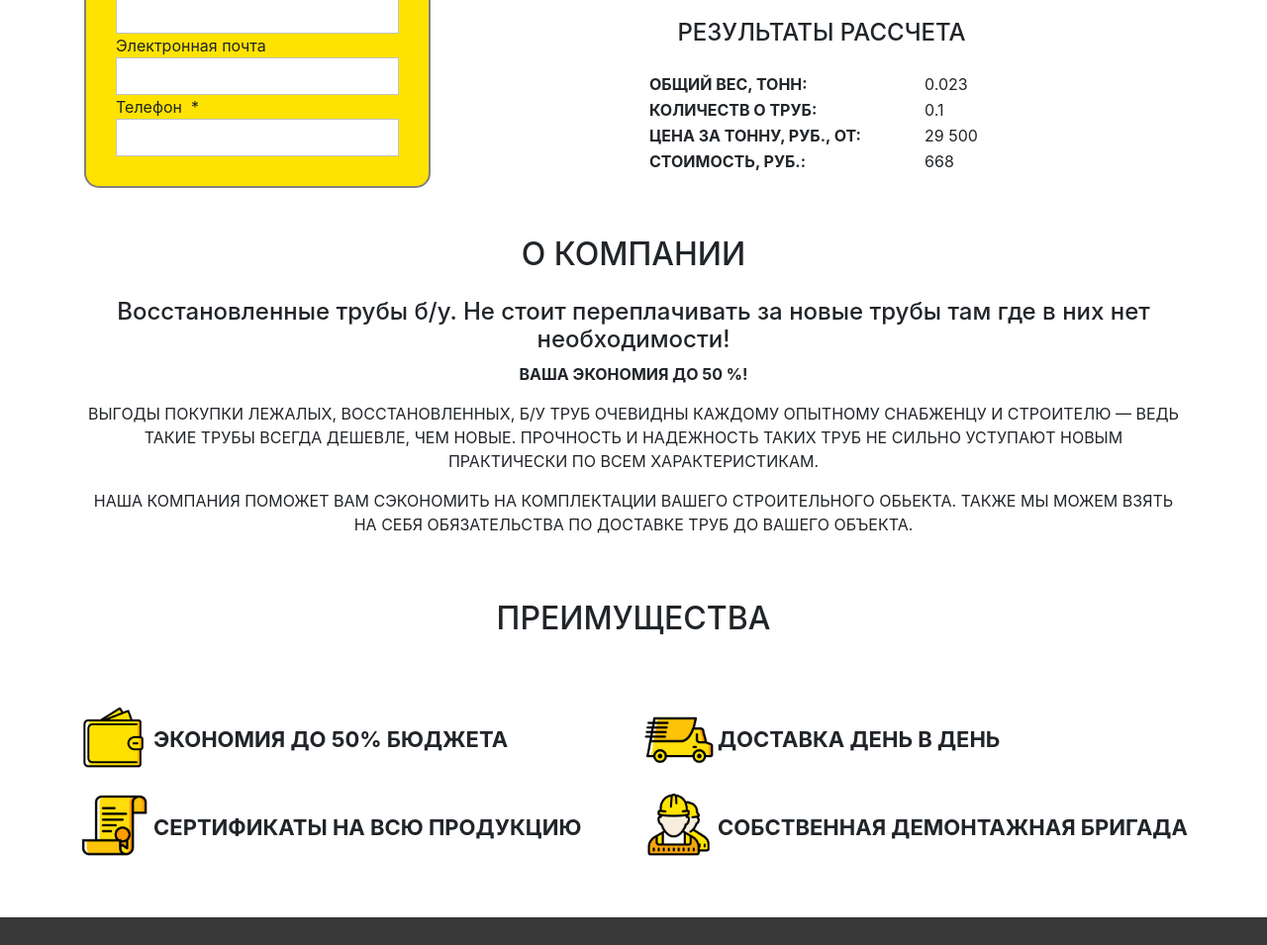
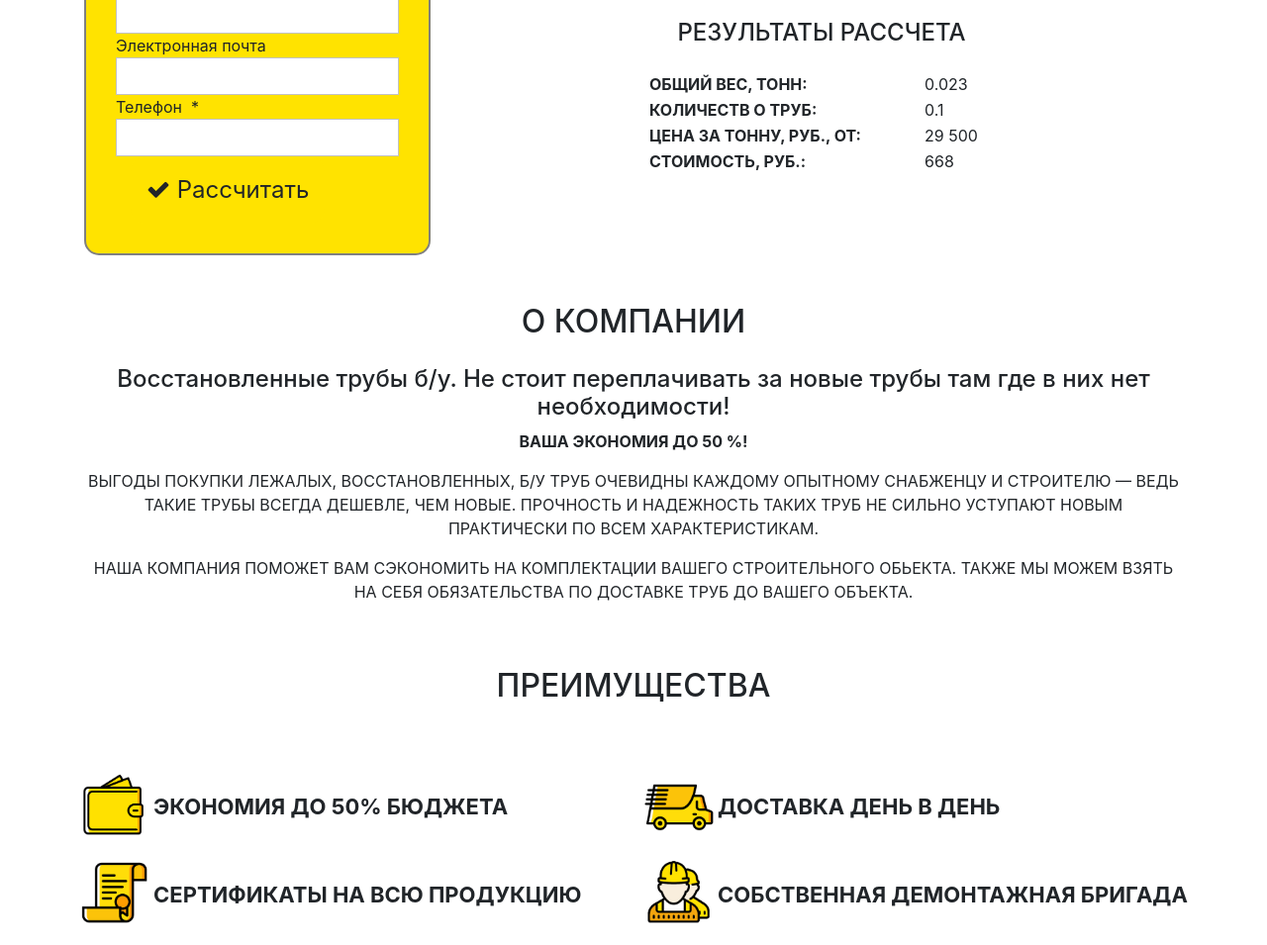
Before and after one commit to bezalkogoln1y-coder/balkatruba, a plain HTML site: page index.html in a window 1280 px wide. Shown: the part 1369-2324 px from the top of the page at 99% size. Drawn offline with nearby package versions, Linux system fonts and the light colour scheme.

Commit message:
Complete site v2

```diff
--- a/css/style.css
+++ b/css/style.css
@@ -16,6 +16,11 @@ a.btn:hover {
     transition: .3s;
     color: #ffe300;
     background: black;
+}
+
+a.btn.no-effect:hover {
+    background: inherit;
+    color: inherit;
 }
 
 .navbar {
--- a/index.html
+++ b/index.html
@@ -210,6 +210,9 @@
                                     <input type="tel" id="tel">
                                 </div>
                             </div>
+                            <a href="#" class="btn no-effect submit" data-type="submit">
+                       <i class="fa fa-check" aria-hidden="true"></i>
+                       <span>Рассчитать</span></a>
                         </div>
                     </form>
                 </div>
```
